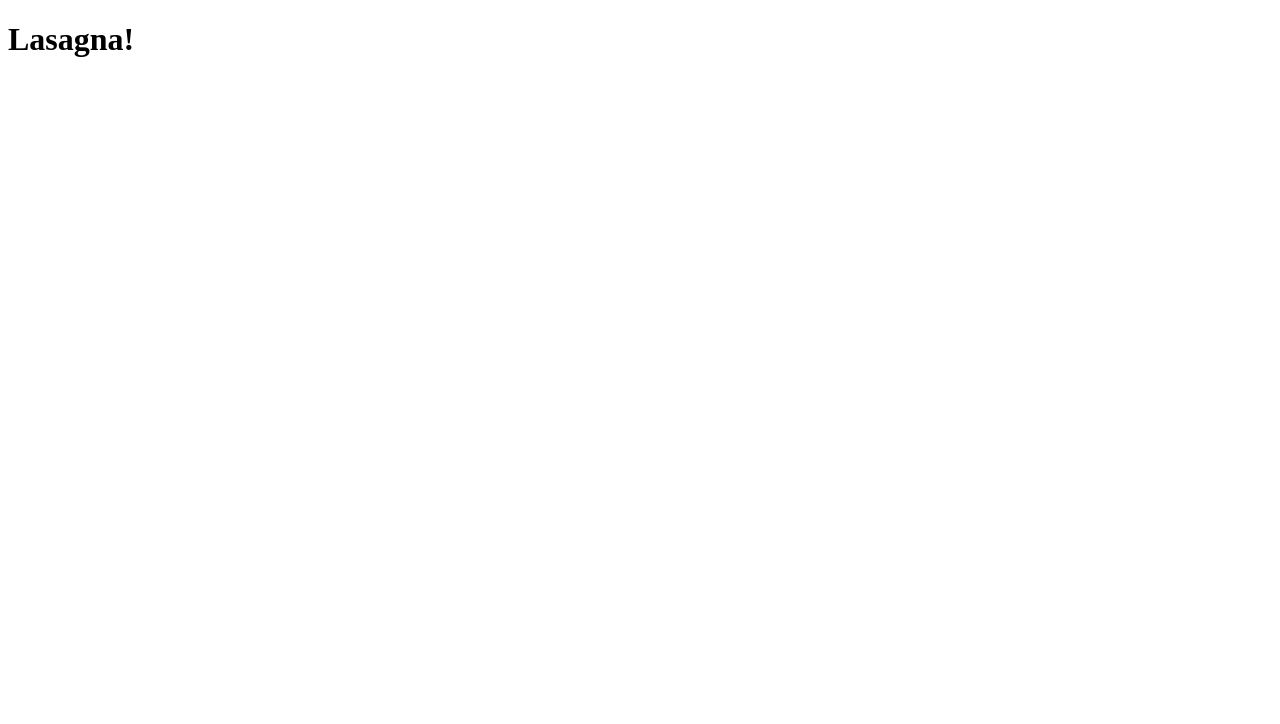
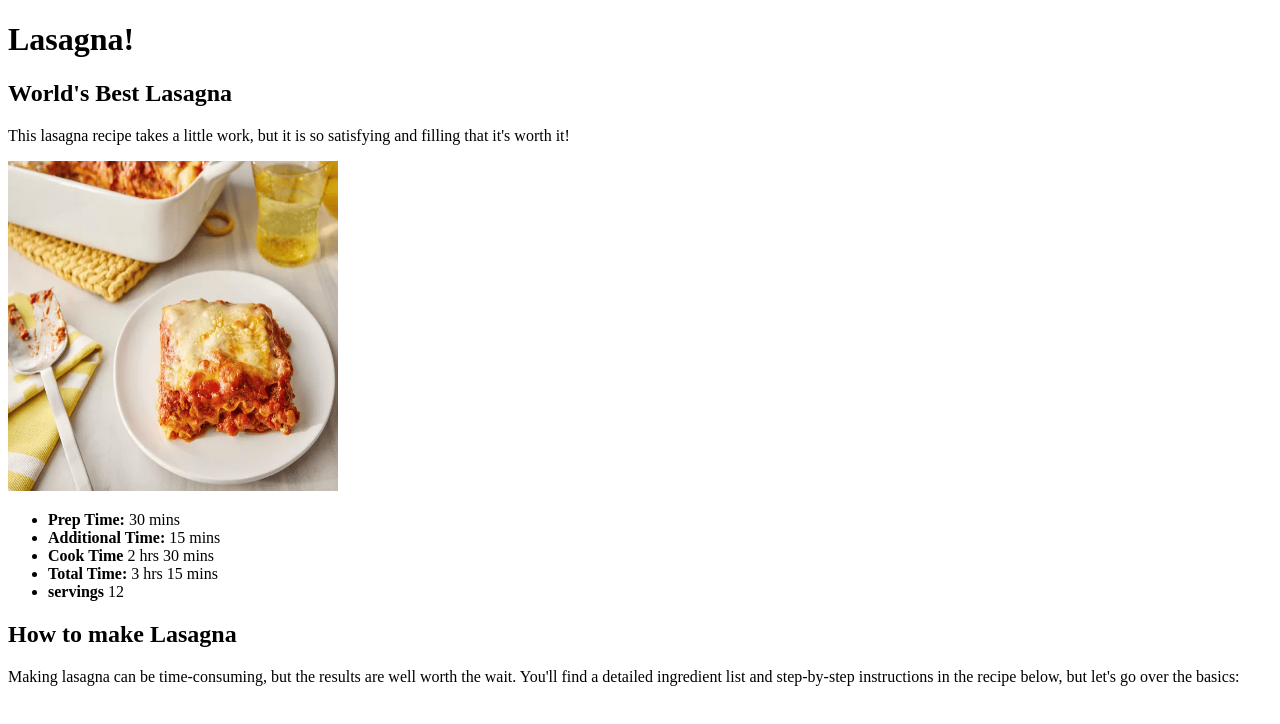
Before and after one commit to ZayedKh/odin-recipes, a plain HTML site: page recipes/lasagna.html in a window 1280 px wide. Drawn offline with Linux system fonts and the light colour scheme.

Commit message:
Added more text from recipe, created list, added new images directory

```diff
--- a/recipes/lasagna.html
+++ b/recipes/lasagna.html
@@ -8,5 +8,25 @@
 
     <body>
         <h1>Lasagna!</h1>
+        <h2>World's Best Lasagna</h2>
+        <p>This lasagna recipe takes a little work, but it is so satisfying
+            and filling that it's worth it!
+        </p>
+
+        <img src="../images/lasagna_pic.png" alt="A Picture of lasagna"
+        height="330" width="330">
+
+        <p><ul>
+            <li><strong>Prep Time:</strong> 30 mins</li>
+            <li><strong>Additional Time: </strong> 15 mins</li>
+            <li><strong>Cook Time </strong>2 hrs 30 mins</li>
+            <li><strong>Total Time: </strong>3 hrs 15 mins</li>
+            <li><strong>servings</strong> 12</li>
+        </ul></p>
+
+        <h2><strong>How to make Lasagna</strong></h2>
+        <p>Making lasagna can be time-consuming, but the results are well worth the wait.
+            You'll find a detailed ingredient list and step-by-step instructions in the
+            recipe below, but let's go over the basics:</p>
     </body>
 </html>
```
Also changed, not shown: images/lasagna_pic.png (added).
